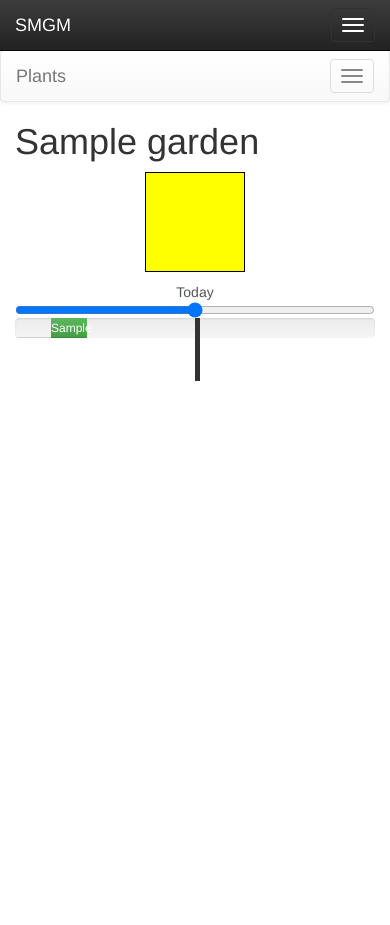
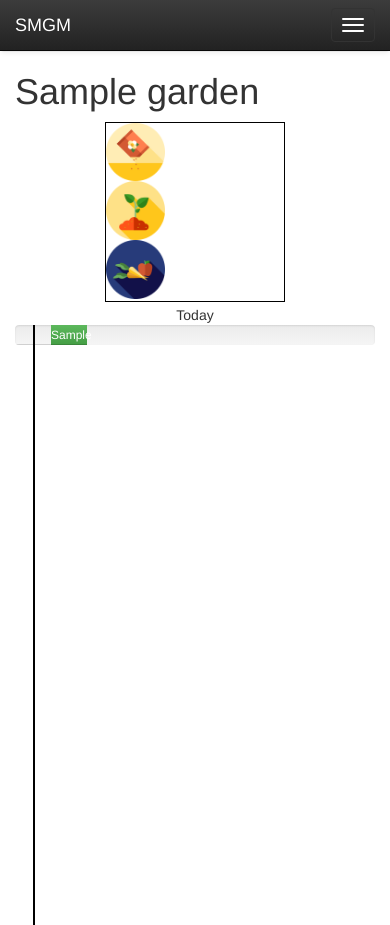
Before and after one commit to jeshuam/square-metre-garden-manager, a Flask app: template smgm/templates/garden.html in a window 390 px wide; the page is wider, and only the part inside the window is pictured. Before the commit the page ends 381 px from the top of that part, so only its background shows below. Run offline with Flask 2, Linux system fonts and the light colour scheme; the template is opened without the code that fills it: most values are stand-ins (such as "Sample title", 1, 10 or a date in 2020); some libraries are stand-ins or nearby versions.

Commit message:
made the time bars more useful

```diff
--- a/smgm/templates/_common.html
+++ b/smgm/templates/_common.html
@@ -11,11 +11,11 @@
     <!-- Optional theme -->
     <link rel="stylesheet" href="https://maxcdn.bootstrapcdn.com/bootstrap/3.3.7/css/bootstrap-theme.min.css" integrity="sha384-rHyoN1iRsVXV4nD0JutlnGaslCJuC7uwjduW9SVrLvRYooPp2bWYgmgJQIXwl/Sp" crossorigin="anonymous">
 
+    <!-- Bootstrap extensions -->
+    <link rel="stylesheet" href="{{ url_for('static', filename='css/bootstrap-slider.min.css') }}">
+
     <!-- JQueryUI -->
     <link rel="stylesheet" href="//code.jquery.com/ui/1.12.1/themes/base/jquery-ui.css">
-
-    <!-- Custom styles for this template -->
-    <link href="{{ url_for('static', filename='css/_common.css') }}" rel="stylesheet">
 
     {# Support for custom CSS #}
     {% block css %}{% endblock %}
--- a/smgm/templates/garden.html
+++ b/smgm/templates/garden.html
@@ -11,12 +11,17 @@ div#garden div.row {
 
 div#garden div.row div.slot {
     display: table-cell;
-    height: 100px;
-    width: 100px;
+    height: 180px;
+    width: 180px;
 
     /* debug */
-    background-color: yellow;
+    /*background-color: yellow;*/
     border: 1px solid black;
+}
+
+div#garden div.row div.slot img {
+    max-width: 33%;
+    max-height: 33%;
 }
 
 div#garden div.row div.slot.active {
@@ -43,12 +48,28 @@ div.padding {
     background: none;
 }
 
-div.vertical-line .line {
-    border-left: thick solid;
-    width: 100%;
+div.vertical-line {
+    left: 0;
+    position: absolute;
     height: 100%;
-    left: 50%;
-    position: absolute;
+}
+
+#view-date-text {
+    text-align: center;
+}
+
+input[type=range] {
+  -webkit-appearance: none; /* Hides the slider so that custom slider can be made */
+  background: transparent; /* Otherwise white in Chrome */
+}
+
+input[type=range]::-webkit-slider-thumb {
+  -webkit-appearance: none;
+  border: 1px solid #000000;
+  height: 600px;
+  width: 1px;
+  /*overflow-y: visible;*/
+  /*position: absolute;*/
 }
 
 </style>
@@ -107,7 +128,18 @@ var _PLANTS = {{plants_json | safe}};
 
                     {# Add the actual slot. #}
                     <div class="slot" id="slot-{{ loop.index0 }}">
-                        <span class="name"></span>
+                        <div class="sow">
+                            <img src="{{ url_for('static', filename='img/icon/seeds.png') }}"></img>
+                            <span></span>
+                        </div>
+                        <div class="growing">
+                            <img src="{{ url_for('static', filename='img/icon/sprout.png') }}"></img>
+                            <span></span>
+                        </div>
+                        <div class="harvest">
+                            <img src="{{ url_for('static', filename='img/icon/harvest.png') }}"></img>
+                            <span></span>
+                        </div>
                     </div>
 
                     {# Add the final closing div tag. #}
@@ -125,7 +157,7 @@ var _PLANTS = {{plants_json | safe}};
             {% for slot in garden.slots %}
                 {% set slot_id = loop.index %}
                 {% for plant in slot %}
-                    <div id="plant-info-{{ slot_id }}-{{ loop.index }}" class="panel panel-primary plant-info">
+                    <div id="plant-info-{{ slot_id }}-{{ plant.name|lower }}" class="panel panel-primary plant-info">
                         <div class="panel-heading">{{ plant.name }}</div>
                         <div class="panel-body">
                             <div class="timing">
@@ -152,30 +184,26 @@ var _PLANTS = {{plants_json | safe}};
     </div>
 
     <div class="row">
-        <div class="col-sm-3 col-lg-2"></div>
-        <div class="col-sm-9 col-lg-10">
+        <div class="col-sm-4 col-lg-3"></div>
+        <div class="col-sm-7 col-lg-8">
             <div id="slot-bars">
                 <div class="slot-row">
-                    <form>
-                        <div class="input-group" style="width: 100%">
-                            <output style="text-align: center" for="view-date">Today</output>
-                            <input type="range" min="-365" max="365" value="0" id="view-date" name="view-date" />
+                    <div id="view-date-text">Today</div>
+                    <div class="col-sm-12 col-md-12 col-lg-12 vertical-line">
+                        <input type="range" min="-30" max="180" value="0" id="view-date" name="view-date" />
                     </div>
-                    </form>
-                    <div class="vertical-line">
-                        <div class="line"></div>
                     {% for slot in garden.slots %}
                         {% set slot_id = loop.index0 %}
                         <div class="progress">
                             {% for plant in slot %}
-                                    <div class="padding progress-bar" style="width: {{ garden.ProgressFor(slot_id, loop.index0)[0] }}%"></div>
-                                    <div class="progress-bar {% if loop.index0 % 2 == 0 %}progress-bar-success{% endif %}" style="width: {{ garden.ProgressFor(slot_id, loop.index0)[1] }}%">
+                                {% set progress = garden.ProgressFor(slot_id, loop.index0) %}
+                                <div class="padding progress-bar" style="width: {{ progress[0] }}%"></div>
+                                <div class="progress-bar progress-bar-success" style="width: {{ progress[1] }}%">
                                     {{ plant.name }}
                                 </div>
                             {% endfor %}
                         </div>
                     {% endfor %}
-                    </div>
                 </div>
             </div>
         </div>
```
Also changed, not shown: smgm/models/garden.py (+12 -8 lines), smgm/static/js/garden.js (+52 -31 lines). Lines whose indentation alone changed are shown as unchanged.
